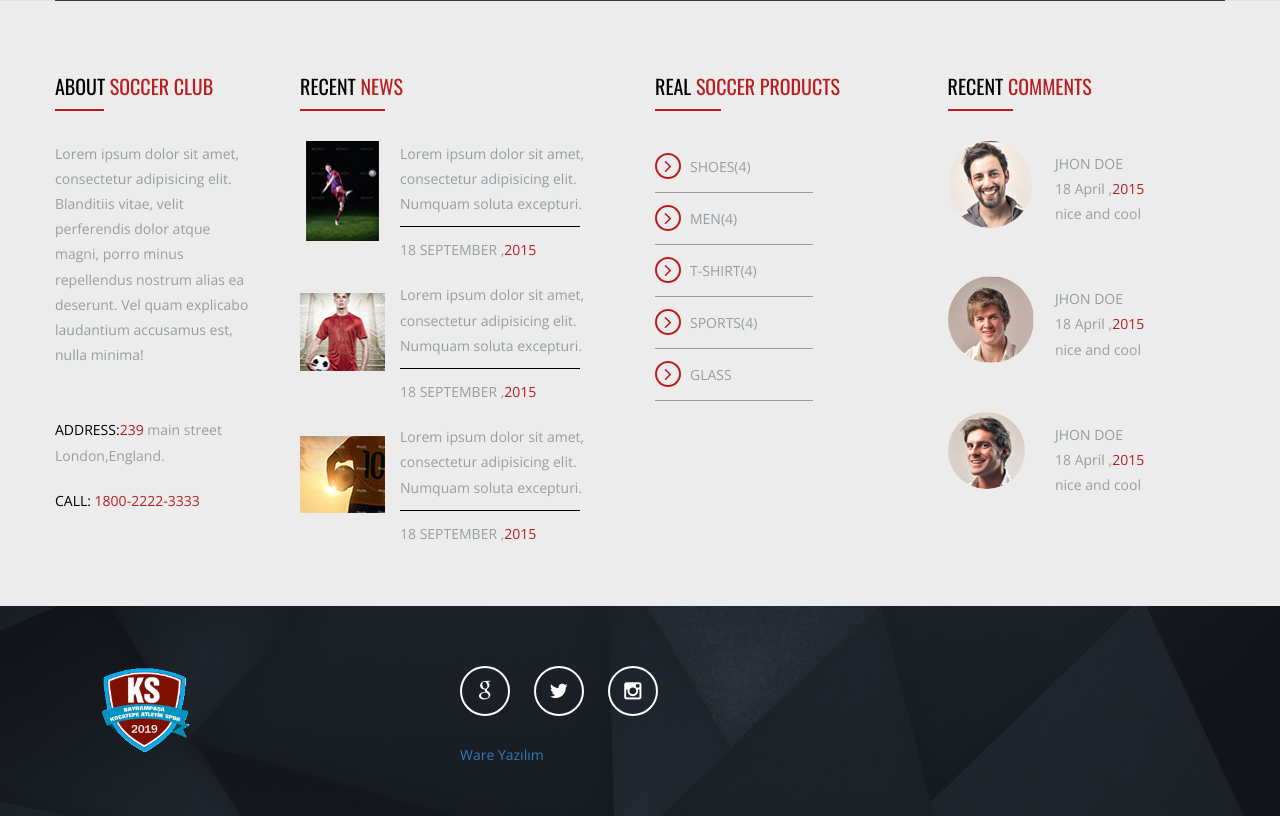
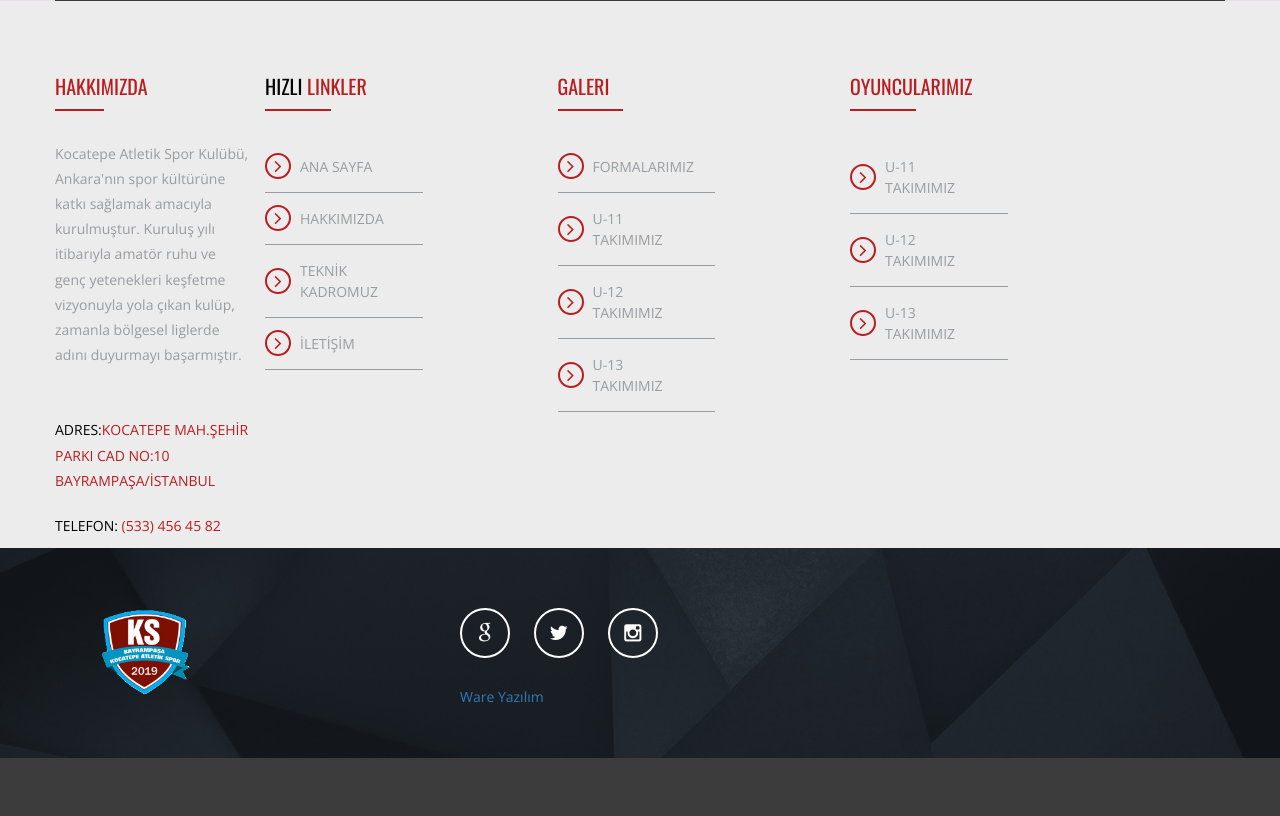
Before and after one commit to habipels/futbolklubu, a Django app: page /contact in a window 1280 px wide. Shown: the part 2450-3266 px from the top of the page. After the commit the page ends 3208 px from the top, so only its background shows below. Run offline with Django 3.2, Linux system fonts and the light colour scheme; data comes from the database, SQL or seed files in the repository; data that the repository does not hold is empty; some libraries are stand-ins or nearby versions.

Commit message:
#GENEL GÜNCELLME

```diff
--- a/project/templates/homebase.html
+++ b/project/templates/homebase.html
@@ -76,85 +76,34 @@
         <div class=container>
             <div class=row>
                 <ul class=footer-widget>
-                    <li class=widget-about><h4 class=footerheading>about <span>soccer club</span></h4>
+                    <li class=widget-about><h4 class=footerheading><span>Hakkımızda </span></h4>
 
-                        <p>Lorem ipsum dolor sit amet, consectetur adipisicing elit. Blanditiis vitae, velit perferendis
-                            dolor atque magni, porro minus repellendus nostrum alias ea deserunt. Vel quam explicabo
-                            laudantium accusamus est, nulla minima!</p>
+                        <p>Kocatepe Atletik Spor Kulübü, Ankara'nın spor kültürüne katkı sağlamak amacıyla kurulmuştur. Kuruluş yılı itibarıyla amatör ruhu ve genç yetenekleri keşfetme vizyonuyla yola çıkan kulüp, zamanla bölgesel liglerde adını duyurmayı başarmıştır.</p>
 
-                        <p><span class=uppercaseheading>address:</span><span class=red>239</span> main street
-                            London,England.</p>
+                        <p><span class=uppercaseheading>Adres:</span><span class=red>{{adres.sirket_adresi_tr}}</span></p>
 
-                        <p><span class=uppercaseheading>call:</span> <span class=red>1800-2222-3333</span></p></li>
-                    <li class=widget-news><h4 class=footerheading>recent <span>news</span></h4>
-                        <ul class="widget-newsdetails clearfix">
-                            <li class=clearfix><a href="#" class=clearfix>
-                                <div class=widget-pic
-                                     style="background:url(images/widget/widget01.jpg) center no-repeat"></div>
-                                <div class=widget-newsinfo><p>Lorem ipsum dolor sit amet, consectetur adipisicing elit.
-                                    Numquam soluta excepturi.</p>
-
-                                    <p class=uppercaseheading>18 september ,<span class=red>2015</span></p></div>
-                            </a></li>
-                            <li class=clearfix><a href="#" class=clearfix>
-                                <div class=widget-pic
-                                     style="background:url(images/widget/widget02.jpg) center no-repeat"></div>
-                                <div class=widget-newsinfo><p>Lorem ipsum dolor sit amet, consectetur adipisicing elit.
-                                    Numquam soluta excepturi.</p>
-
-                                    <p class=uppercaseheading>18 september ,<span class=red>2015</span></p></div>
-                            </a></li>
-                            <li class=clearfix><a href="#" class=clearfix>
-                                <div class=widget-pic
-                                     style="background:url(images/widget/widget03.jpg) center no-repeat"></div>
-                                <div class=widget-newsinfo><p>Lorem ipsum dolor sit amet, consectetur adipisicing elit.
-                                    Numquam soluta excepturi.</p>
-
-                                    <p class=uppercaseheading>18 september ,<span class=red>2015</span></p></div>
-                            </a></li>
+                        <p><span class=uppercaseheading>Telefon:</span> <a href="tel:+{{numara.sirket_numarasi}}"> <span class=red>{{numara.sirket_numarasi_gosterilecek_metin}}</span></a></p></li>
+                        <li class=widget-product><h4 class=footerheading>Hızlı <span>Linkler</span></h4>
+                            <ul class=widget_productdetails>
+                                <li><a href="/">ANA SAYFA</a></li>
+                                <li><a href="/about">HAKKIMIZDA</a></li>
+                                <li><a href="/ourtechnicalstaff">TEKNİK KADROMUZ </a></li>
+                                <li><a href="/contact">İLETİŞİM</a></li>
+                            </ul>
+                        </li>
+                    <li class=widget-product><h4 class=footerheading><span>Galeri </span></h4>
+                        <ul class=widget_productdetails>
+                            <li><a href="/galery">FORMALARIMIZ</a></li>
+                            <li><a href="/u11galery">U-11 TAKIMIMIZ</a></li>
+                            <li><a href="/u12galery">U-12 TAKIMIMIZ</a></li>
+                            <li><a href="/u13galery">U-13 TAKIMIMIZ</a></li>
                         </ul>
                     </li>
-                    <li class=widget-product><h4 class=footerheading>real <span>soccer products</span></h4>
+                    <li class=widget-product><h4 class=footerheading><span>OYUNCULARIMIZ</span></h4>
                         <ul class=widget_productdetails>
-                            <li><a href=#>shoes(4)</a></li>
-                            <li><a href=#>men(4)</a></li>
-                            <li><a href=#>t-shirt(4)</a></li>
-                            <li><a href=#>sports(4)</a></li>
-                            <li><a href="#">glass</a></li>
-                        </ul>
-                    </li>
-                    <li class=widget-comment><h4 class=footerheading>recent <span>comments</span></h4>
-                        <ul class=widget_commentDetails>
-                            <li><a href=# class=clearfix>
-                                <div class=comment-pic>
-                                    <div class=columnpic><img src=images/widget/comment01.jpg alt=image></div>
-                                </div>
-                                <div class=commentinfo><p class=uppercaseheading>jhon doe</p>
-
-                                    <p>18 April ,<span class=red>2015</span></p>
-
-                                    <p>nice and cool</p></div>
-                            </a></li>
-                            <li><a href=# class=clearfix>
-                                <div class=comment-pic>
-                                    <div class=columnpic><img src=images/widget/comment02.jpg alt=image></div>
-                                </div>
-                                <div class=commentinfo><p class=uppercaseheading>jhon doe</p>
-
-                                    <p>18 April ,<span class=red>2015</span></p>
-
-                                    <p>nice and cool</p></div>
-                            </a></li>
-                            <li><a href=# class=clearfix>
-                                <div class=comment-pic>
-                                    <div class=columnpic><img src=images/widget/comment03.jpg alt=image></div>
-                                </div>
-                                <div class=commentinfo><p class=uppercaseheading>jhon doe</p>
-
-                                    <p>18 April ,<span class=red>2015</span></p>
-
-                                    <p>nice and cool</p></div>
-                            </a></li>
+                            <li><a href="/u11player">U-11 TAKIMIMIZ</a></li>
+                            <li><a href="/u12player">U-12 TAKIMIMIZ</a></li>
+                            <li><a href="/u13player">U-13 TAKIMIMIZ</a></li>
                         </ul>
                     </li>
                 </ul>
--- a/project/templates/iletisim.html
+++ b/project/templates/iletisim.html
@@ -81,7 +81,7 @@
 
     <div class=innerbannerwrap>
         <div class=content></div>
-        <div class=innerbanner><h2 class=bannerHeadline>contact <span>us</span></h2></div>
+        <div class=innerbanner><h2 class=bannerHeadline>İLET<span>İŞİM </span></h2></div>
     </div>
     <section class=innerpage_all_wrap>
         <div class=container>
```
